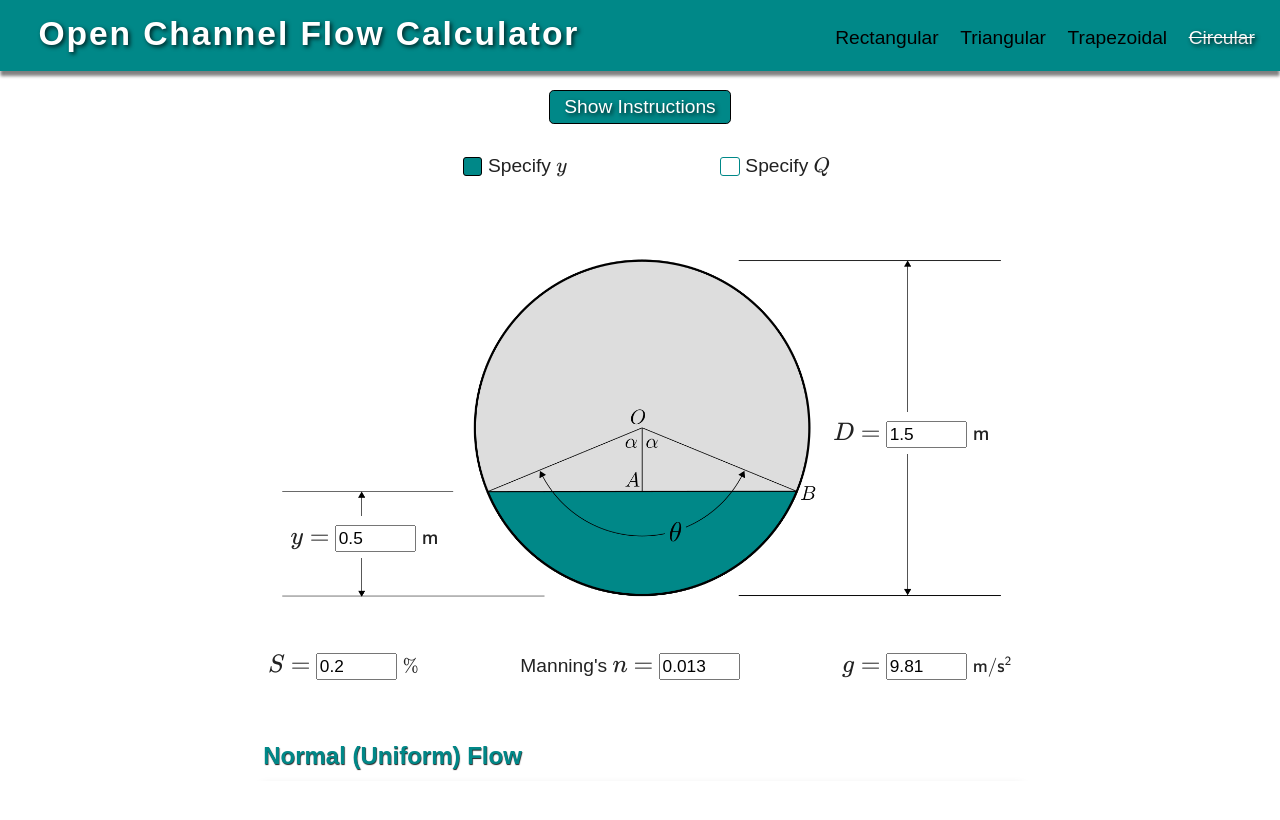
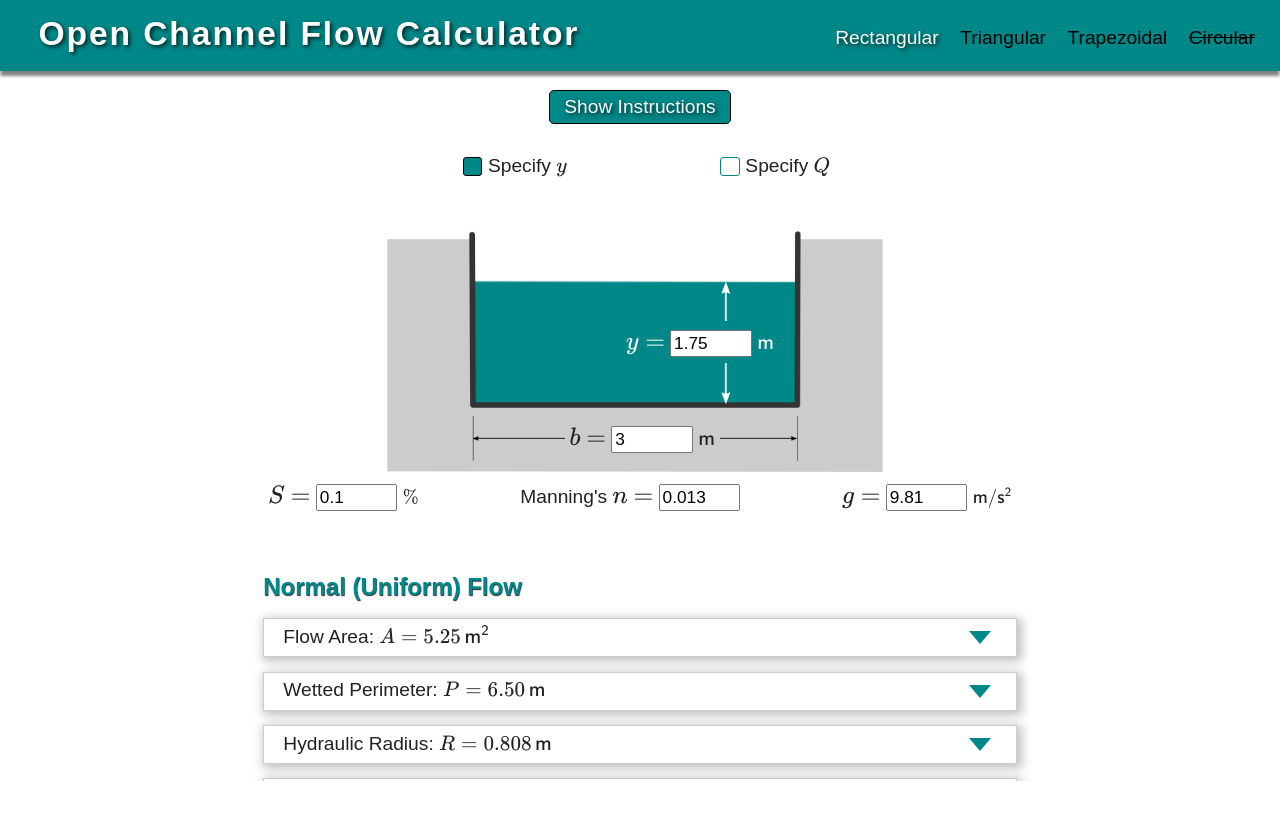
Before and after one commit to dmorgorg/ocfc, a SvelteKit app: page /fluids/calcs/ocfc in a window 1280 px wide. Shown: the top 820 px of the page. Built offline with nearby package versions, Linux system fonts and the light colour scheme.

Commit message:
change default page

```diff
--- a/src/routes/fluids/calcs/ocfc/+page.svelte
+++ b/src/routes/fluids/calcs/ocfc/+page.svelte
@@ -5,7 +5,7 @@
 	import Trapezoidal from "./components/Trapezoidal.svelte";
 	import Circular from "./components/Circular.svelte";
 
-	let channelType = "circular";
+	let channelType = "rectangular";
 </script>
 
 <div class="container">
```
